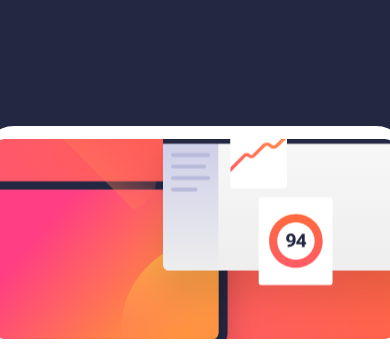
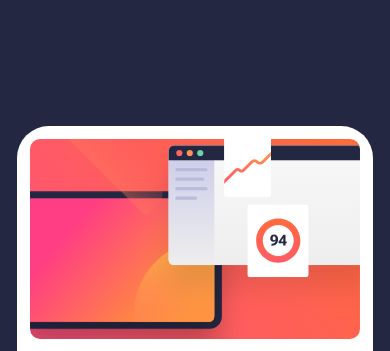
Before and after one commit to michyking/Newsletter, a plain HTML site: page index.html in a window 390 px wide. Shown: the top 351 px of the page. Drawn offline with Linux system fonts and the light colour scheme.

Commit message:
responsive

```diff
--- a/CSS/style.css
+++ b/CSS/style.css
@@ -232,4 +232,8 @@
     .seeme{
         margin: 0.8rem;
     }
+
+    .img{
+        width: 330px;
+    }
 }
```
